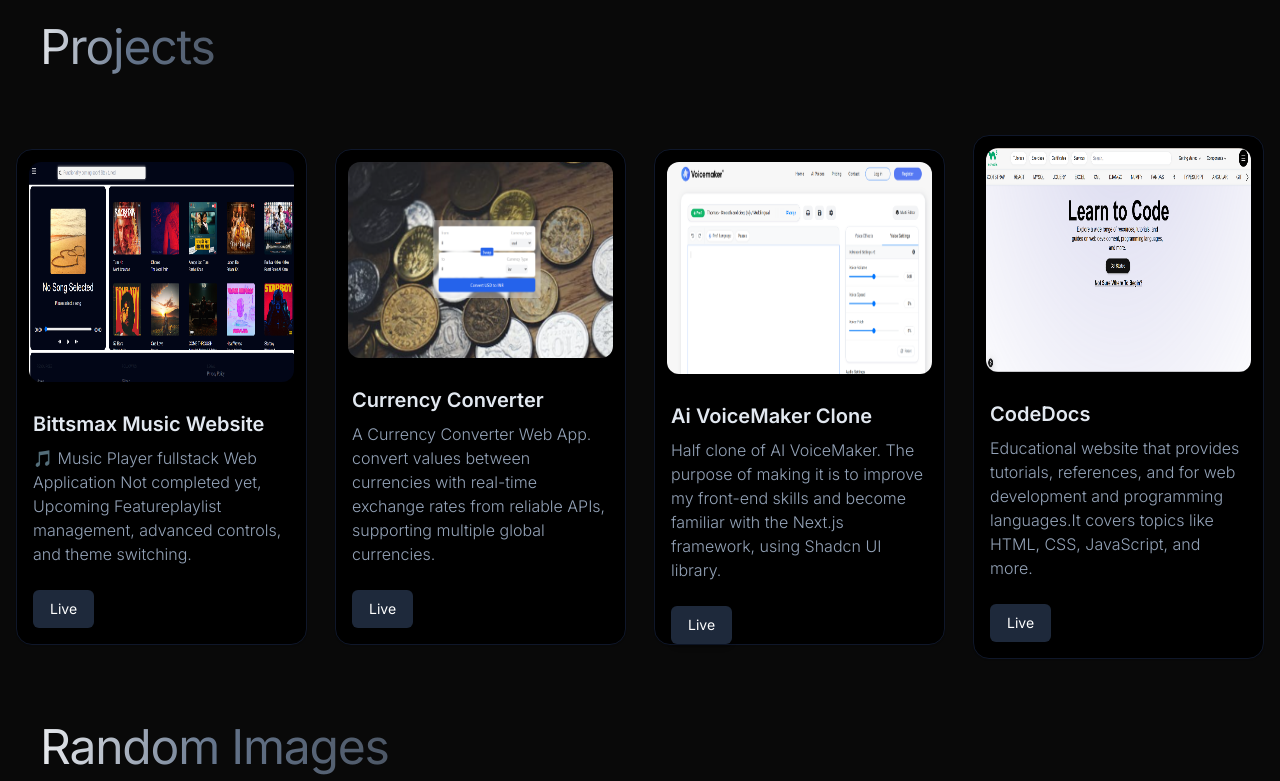
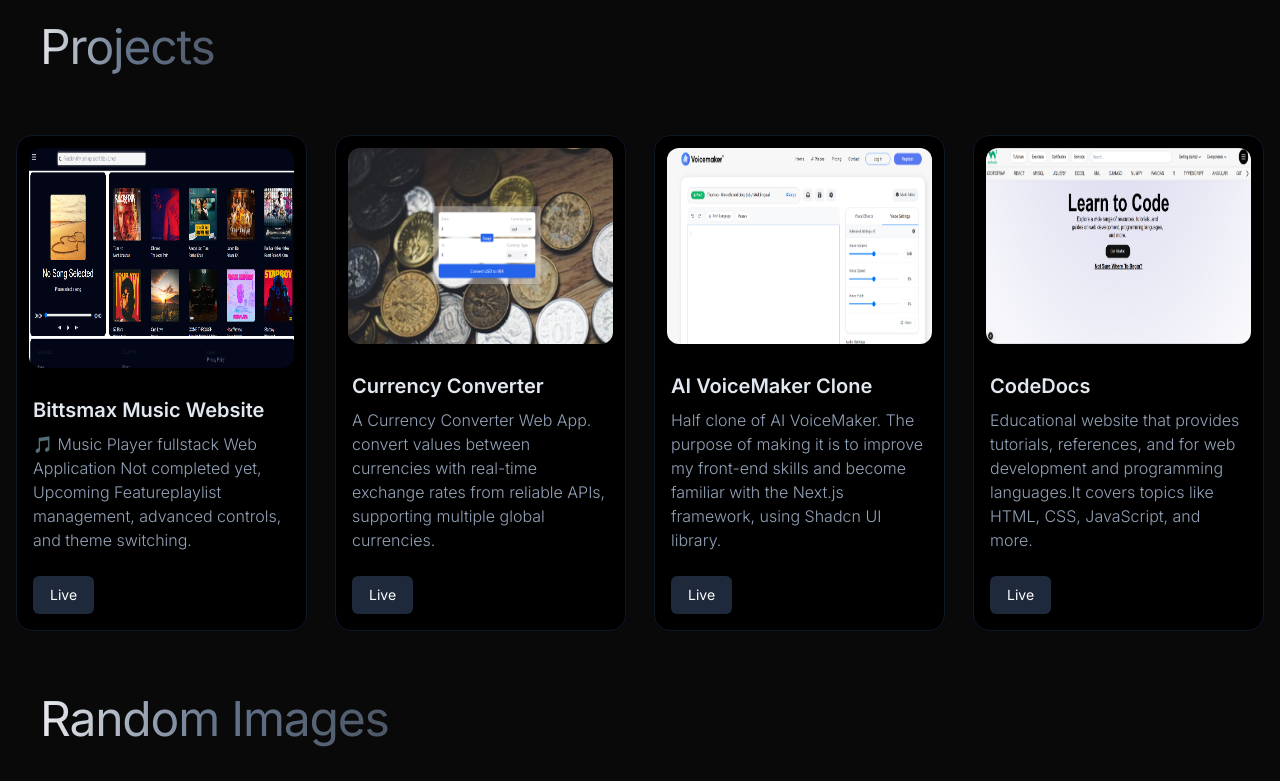
Before and after one commit to iChandanMehto/Porfolio, a React (Vite) app: page / in a window 1280 px wide. Shown: the part 1520-2301 px from the top of the page. Built offline with nearby package versions, Linux system fonts and the light colour scheme; a web font is replaced by a local one.

Commit message:
responsive changes

```diff
--- a/src/components/Section.jsx
+++ b/src/components/Section.jsx
@@ -417,35 +417,37 @@
     </div>
 
 
-    <div className="cursor-pointer group relative  flex flex-col my-6 bg-black md:h-[62vh] shadow-sm border border-slate-900 rounded-2xl w-full md:w-96 hover:shadow-lg transition-shadow duration-300">
+    <div className="cursor-pointer group relative flex flex-col my-6  bg-black shadow-sm md:h-[62vh] border border-slate-900 rounded-2xl w-full md:w-96 hover:shadow-lg transition-shadow duration-300">
       <div className="relative h-56 m-3 overflow-hidden text-white rounded-xl">
         <img
-          className="transition-transform duration-500 ease-[cubic-bezier(0.25, 1, 0.5, 1)] transform group-hover:scale-110 h-full w-full"
-          src={cloneProject}
+          className="transition-transform duration-500 ease-[cubic-bezier(0.25, 1, 0.5, 1)] transform group-hover:scale-110 w-full h-full "
+                src={cloneProject}
           alt="investment-seed-round"
         />
       </div>
       <div className="p-4">
         <h6 className="mb-2 text-slate-200 text-xl font-semibold">
-          Ai VoiceMaker Clone
+        AI VoiceMaker Clone
         </h6>
         <p className="text-slate-400 leading-normal font-light">
         Half clone of AI VoiceMaker. The purpose of making it is to improve my front-end skills and become familiar with the Next.js framework, using Shadcn UI library.
         </p>
       </div>
-      <div className="px-4 pb- pt-0 mt-2">
+      <div className="px-4 pb-4 pt-0 mt-2">
         <button
-          className="rounded-md  bg-slate-800 py-2 px-4 border border-transparent text-center text-sm text-white transition-all shadow-md hover:shadow-lg focus:bg-slate-700 focus:shadow-none active:bg-slate-700 hover:bg-slate-700 active:shadow-none disabled:pointer-events-none disabled:opacity-50 disabled:shadow-none"
+          className="rounded-md bg-slate-800 py-2 px-4 border border-transparent text-center text-sm text-white transition-all shadow-md hover:shadow-lg focus:bg-slate-700 focus:shadow-none active:bg-slate-700 hover:bg-slate-700 active:shadow-none disabled:pointer-events-none disabled:opacity-50 disabled:shadow-none"
           type="button"
         >
-          Live
+<a href="https://currency-converter-omega-seven.vercel.app/">Live</a>
         </button>
       </div>
     </div>
-    <div className="cursor-pointer group relative   flex flex-col my-6 bg-black shadow-sm border border-slate-900 rounded-2xl w-full md:w-96 hover:shadow-lg transition-shadow duration-300">
+
+
+    <div className="cursor-pointer group relative flex flex-col my-6  bg-black shadow-sm md:h-[62vh] border border-slate-900 rounded-2xl w-full md:w-96 hover:shadow-lg transition-shadow duration-300">
       <div className="relative h-56 m-3 overflow-hidden text-white rounded-xl">
         <img
-              className="transition-transform duration-500 ease-[cubic-bezier(0.25, 1, 0.5, 1)] transform group-hover:scale-110 h-full w-full"
+          className="transition-transform duration-500 ease-[cubic-bezier(0.25, 1, 0.5, 1)] transform group-hover:scale-110 w-full h-full "
           src={codedocs}
           alt="investment-seed-round"
         />
@@ -463,10 +465,12 @@
           className="rounded-md bg-slate-800 py-2 px-4 border border-transparent text-center text-sm text-white transition-all shadow-md hover:shadow-lg focus:bg-slate-700 focus:shadow-none active:bg-slate-700 hover:bg-slate-700 active:shadow-none disabled:pointer-events-none disabled:opacity-50 disabled:shadow-none"
           type="button"
         >
-        <a href="https://codedocs-theta.vercel.app/">Live</a>
+       <a href="https://codedocs-theta.vercel.app/">Live</a>
         </button>
       </div>
     </div>
+
+
     </div>
 
 
```
